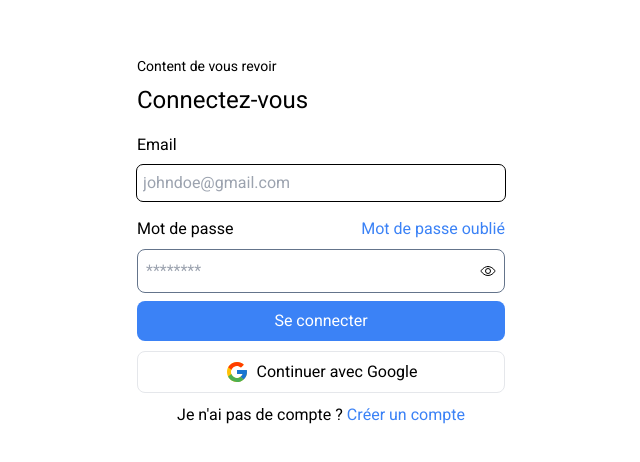
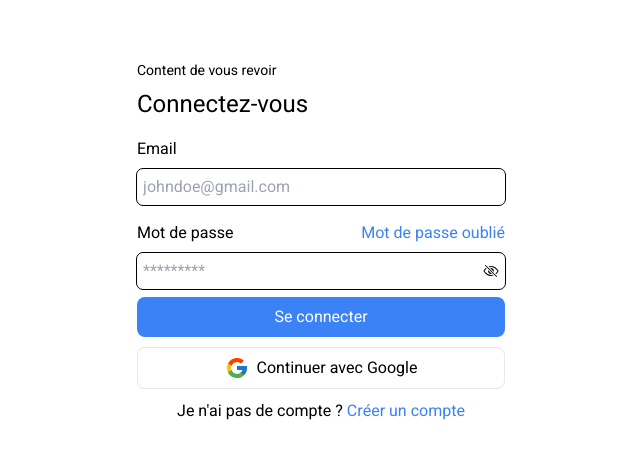
Before and after one commit to PhoenixMputu/Memorama, a Next.js app: page /signin in a window 1280 px wide. Shown: the part 158-620 px from the top of the page, without its empty margins (319-959 px from the left). Built offline with nearby package versions, Linux system fonts and the light colour scheme.

Commit message:
add signin page

```diff
--- a/src/app/signin/page.tsx
+++ b/src/app/signin/page.tsx
@@ -1,11 +1,35 @@
-import React from 'react';
+'use client';
+import React, { useState } from 'react';
+import { useRouter } from 'next/navigation';
 import Head from 'next/head';
 import Link from 'next/link';
-
-import { IoEyeOutline } from 'react-icons/io5';
+import { Toaster, toast } from 'sonner';
+import { useForm, SubmitHandler } from 'react-hook-form';
+import Loader from '../components/Loader';
+import { IoEyeOutline, IoEyeOffOutline } from 'react-icons/io5';
 import { FcGoogle } from 'react-icons/fc';
+import { User } from '../utils/types';
 
 const SignIn = () => {
+  const [isLoading, setIsLoading] = useState<boolean>(false);
+  const [showPassord, setShowPassord] = useState<boolean>(false);
+  const router = useRouter();
+  const {
+    register,
+    handleSubmit,
+    formState: { errors }
+  } = useForm<User>();
+
+  const onSubmit: SubmitHandler<User> = (data) => {
+    setIsLoading(true);
+    console.log(data);
+    router.push('/');
+  };
+
+  const authWithGoogle = () => {
+    window.open(`${process.env.apiUrl}/auth/google-auth`, '_self');
+  };
+
   return (
     <div>
       <Head>
@@ -15,8 +39,12 @@ const SignIn = () => {
           content="Connectez-vous à Memorama, la plateforme innovante pour la publication, la lecture et la vérification de mémoires et de rapports de stage. Accédez à votre compte et profitez de nos fonctionnalités avancées pour gérer vos documents académiques en toute sécurité."
         />
       </Head>
+      <Toaster richColors position="top-center" expand={false} />
       <main className="bg-white w-full h-screen flex flex-col justify-center items-center">
-        <form className="p-4 w-11/12 md:w-[400px] flex flex-col justify-center gap-y-4">
+        <form
+          onSubmit={handleSubmit(onSubmit)}
+          className="p-4 w-11/12 md:w-[400px] flex flex-col justify-center gap-y-4"
+        >
           <div className="flex flex-col gap-2">
             <h3 className="text-sm text-shark-950 text-normal font-normal font-heebo">Content de vous revoir</h3>
             <h1 className="text-shark-950 text-2xl font-medium font-heebo">Connectez-vous</h1>
@@ -27,13 +55,18 @@ const SignIn = () => {
             </label>
             <input
               type="email"
-              name="email"
               id="email"
               autoComplete="on"
               placeholder="johndoe@gmail.com"
+              {...register('email', {
+                required: true,
+                pattern: /^[a-zA-Z0-9._%+-]+@[a-zA-Z0-9.-]+\.[a-zA-Z]{2,}$/i
+              })}
               required
-              className="p-1.5 outline outline-1 outline-shark-400 rounded-md text-shark-950 focus:outline-shark-950"
+              className={`p-1.5 outline outline-1 font-heebo outline-shark-400 rounded-md text-shark-950 ${errors.email ? 'focus:outline-red-500' : 'focus:outline-shark-950'}`}
+              aria-invalid={errors.email ? 'true' : 'false'}
             />
+            {errors.email && <p className="text-red-500 text-sm">{"L'adresse email doit avoir un @"}</p>}
           </div>
           <div className="flex flex-col gap-2">
             <div className="flex flex-row justify-between items-center">
@@ -44,39 +77,54 @@ const SignIn = () => {
                 Mot de passe oublié
               </Link>
             </div>
-            <div className="h-11 flex flex-row justify-between items-center border border-slate-500 rounded-lg py-1 px-2">
+            <div
+              className={`flex flex-row justify-between items-center p-1.5 outline outline-1 font-heebo outline-shark-400 rounded-md text-shark-950 ${errors.password ? 'focus:outline-red-500' : 'focus:outline-shark-950'}`}
+            >
               <input
-                type="password"
-                name="password"
+                type={showPassord ? 'text' : 'password'}
                 id="password"
-                placeholder="********"
-                className="outline-none w-11/12"
+                autoComplete="on"
+                placeholder="*********"
+                {...register('password', {
+                  required: true,
+                  pattern: /^(?=.*[a-z])(?=.*[A-Z])(?=.*\d)(?=.*[@$!%*?&])[A-Za-z\d@$!%*?&]{8,}$/i
+                })}
                 required
+                className="outline-none border-none w-4/5"
+                aria-invalid={errors.password ? 'true' : 'false'}
               />
-              <IoEyeOutline />
+              {showPassord ? <IoEyeOutline onClick={() => setShowPassord(!showPassord)} />: <IoEyeOffOutline onClick={() => setShowPassord(!showPassord)} />}
             </div>
+            {errors.password && (
+              <p className="text-red-500 text-sm">
+                {'Le mot de passe doit avoir au moins 8 caractères, une majuscule, un chiffre et un caractère spéciale'}
+              </p>
+            )}
             <div className="flex flex-col justify-center items-center gap-2.5">
               <button
                 type="submit"
                 className={
-                  'flex justify-center items-center w-full py-2 text-center text-white text-base font-medium bg-blue-500 hover:bg-blue-600 active:bg-blue-700 rounded-lg'
+                  isLoading
+                    ? 'flex justify-center font-heebo items-center w-full py-2 text-center text-white text-base font-medium bg-blue-100 rounded-lg'
+                    : 'flex justify-center font-heebo items-center w-full py-2 text-center text-white text-base font-medium bg-blue-500 hover:bg-blue-600 active:bg-blue-700 rounded-lg'
                 }
               >
-                Se connecter
+                {isLoading ? <Loader color="blue" size={24} /> : 'Se connecter'}
               </button>
               <button
                 type="button"
+                onClick={authWithGoogle}
                 className="w-full flex justify-center font-heebo items-center gap-2 py-2 text-center text-shark-950 text-base font-medium rounded-lg border border-shark-500 hover:border-gray-700"
               >
                 <FcGoogle size={24} />
                 {'Continuer avec Google'}
               </button>
               <p className="text-base font-heebo">
-              {"Je n'ai pas de compte ?"}{' '}
-              <Link href={'/signup'} className="text-blue-500 hover:text-blue-600 active:text-blue-700">
-                Créer un compte
-              </Link>
-            </p>
+                {"Je n'ai pas de compte ?"}{' '}
+                <Link href={'/signup'} className="text-blue-500 hover:text-blue-600 active:text-blue-700">
+                  Créer un compte
+                </Link>
+              </p>
             </div>
           </div>
         </form>
```
